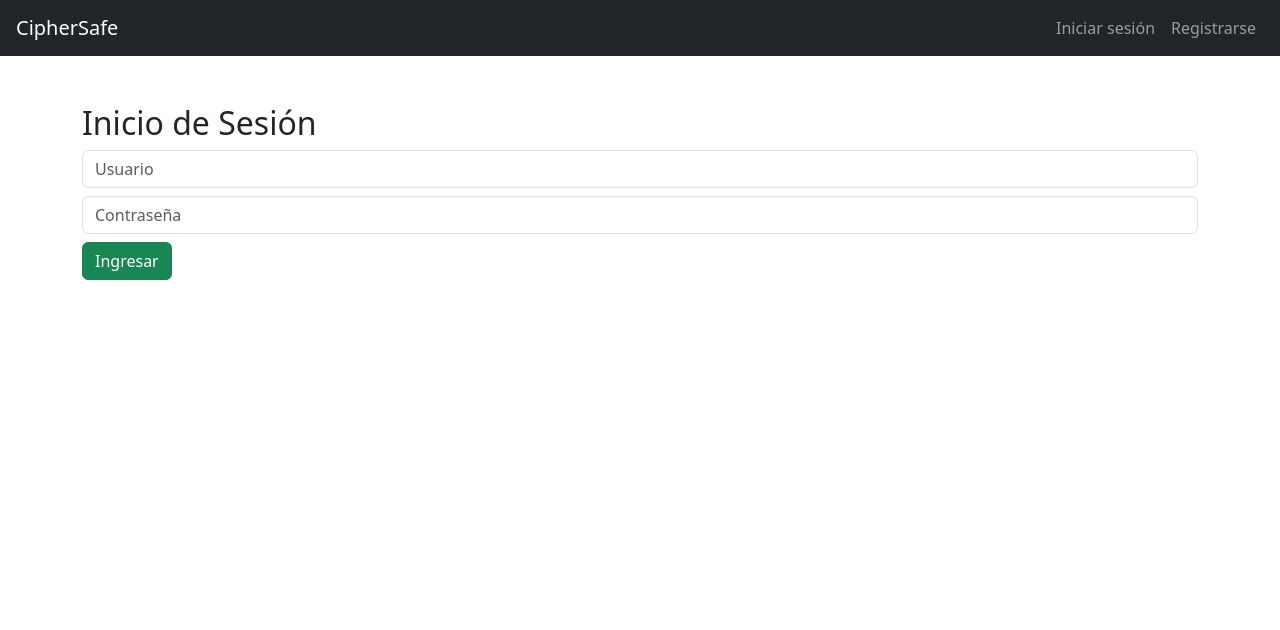
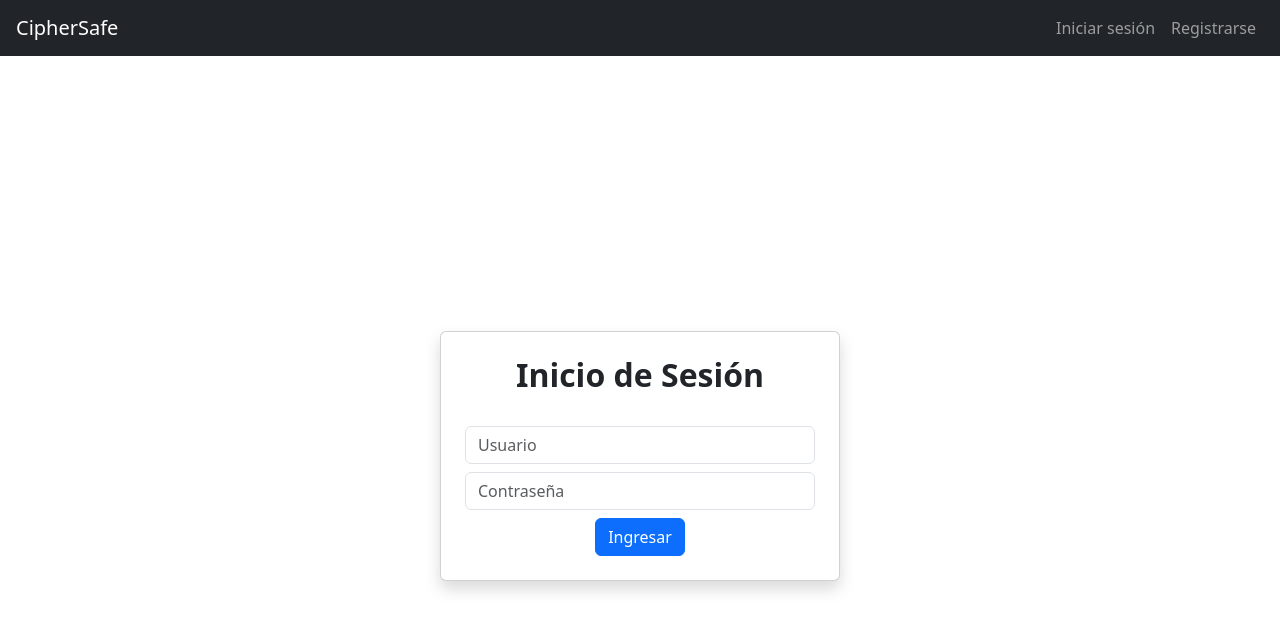
Before and after one commit to dxvid-moreno/CipherSafe, a React (Create React App) app in the folder ciphersafe-web/: page /login in a window 1280 px wide. Shown: the top 630 px of the page. Built offline with nearby package versions, Linux system fonts and the light colour scheme.

Commit message:
Update views login and register

```diff
--- /dev/null
+++ b/ciphersafe-web/src/pages/Login.css
@@ -0,0 +1,6 @@
+.login-card {
+  width: 100%;
+  max-width: 400px;
+  border-radius: 15px;
+  background-color: #ffffff;
+}
--- a/ciphersafe-web/src/pages/Login.js
+++ b/ciphersafe-web/src/pages/Login.js
@@ -1,6 +1,7 @@
 import { useState } from 'react';
 import axios from 'axios';
 import { useNavigate } from 'react-router-dom';
+import './Login.css';// Importamos la hoja de estilos que esta en la misma carpeta
 
 export default function Login() {
   const [form, setForm] = useState({ username: '', password: '' });
@@ -26,14 +27,21 @@ export default function Login() {
 
 
   return (
-    <div className="container mt-5">
-      <h2>Inicio de Sesión</h2>
-      <form onSubmit={handleSubmit}>
-        <input className="form-control my-2" name="username" placeholder="Usuario" onChange={handleChange} />
-        <input className="form-control my-2" name="password" placeholder="Contraseña" type="password" onChange={handleChange} />
-        <button className="btn btn-success" type="submit">Ingresar</button>
-      </form>
-      {message && <div className="alert alert-info mt-3">{message}</div>}
+    <div className="d-flex justify-content-center align-items-center vh-100">
+      <div className="card shadow p-4 login-card">
+        <h2 className='text-center mb-4 fw-bold'>Inicio de Sesión</h2>
+        <form onSubmit={handleSubmit}>
+          <input className="form-control my-2" name="username" placeholder="Usuario" onChange={handleChange} />
+          <input className="form-control my-2" name="password" placeholder="Contraseña" type="password" onChange={handleChange} />
+          <div className='text-center'>
+            <button className="btn btn-primary" type="submit">Ingresar</button>
+          </div>
+
+        </form>
+        {message && <div className="alert alert-info mt-3">{message}</div>}
+      </div>
     </div>
+
+
   );
 }
--- a/ciphersafe-web/src/pages/Register.js
+++ b/ciphersafe-web/src/pages/Register.js
@@ -1,5 +1,6 @@
 import { useState } from 'react';
 import axios from 'axios';
+import './Login.css';// Importamos la hoja de estilos que esta en la misma carpeta
 
 export default function Register() {
   const [form, setForm] = useState({ username: '', email: '', password: '' });
@@ -20,15 +21,21 @@ export default function Register() {
   };
 
   return (
-    <div className="container mt-5">
-      <h2>Registro</h2>
+    <div className="d-flex justify-content-center align-items-center vh-100">
+      <div className="card shadow p-4 login-card">
+        <h2 className='text-center mb-4 fw-bold'>Registro</h2>
         <form onSubmit={handleSubmit}>
           <input className="form-control my-2" name="username" placeholder="Usuario" onChange={handleChange} />
           <input className="form-control my-2" name="email" placeholder="Correo" type="email" onChange={handleChange} />
           <input className="form-control my-2" name="password" placeholder="Contraseña" type="password" onChange={handleChange} />
+          <div className='text-center'>
             <button className="btn btn-primary" type="submit">Registrarse</button>
+          </div>
+
         </form>
         {message && <div className="alert alert-info mt-3">{message}</div>}
       </div>
+    </div>
+
   );
 }
```
Also changed, not shown: 1 other file (tests, documents, lock files or other folders). Lines whose indentation alone changed are shown as unchanged.
